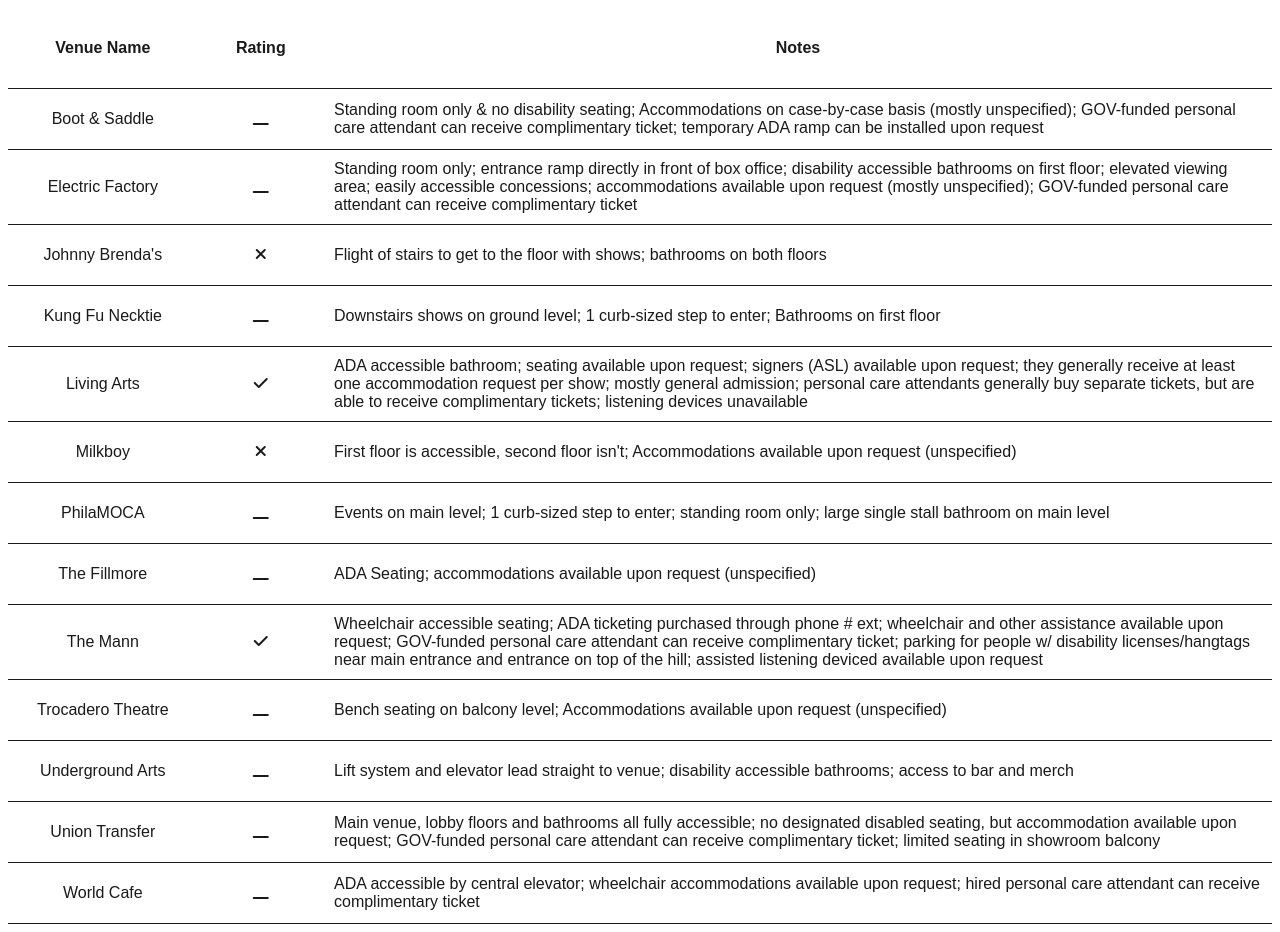
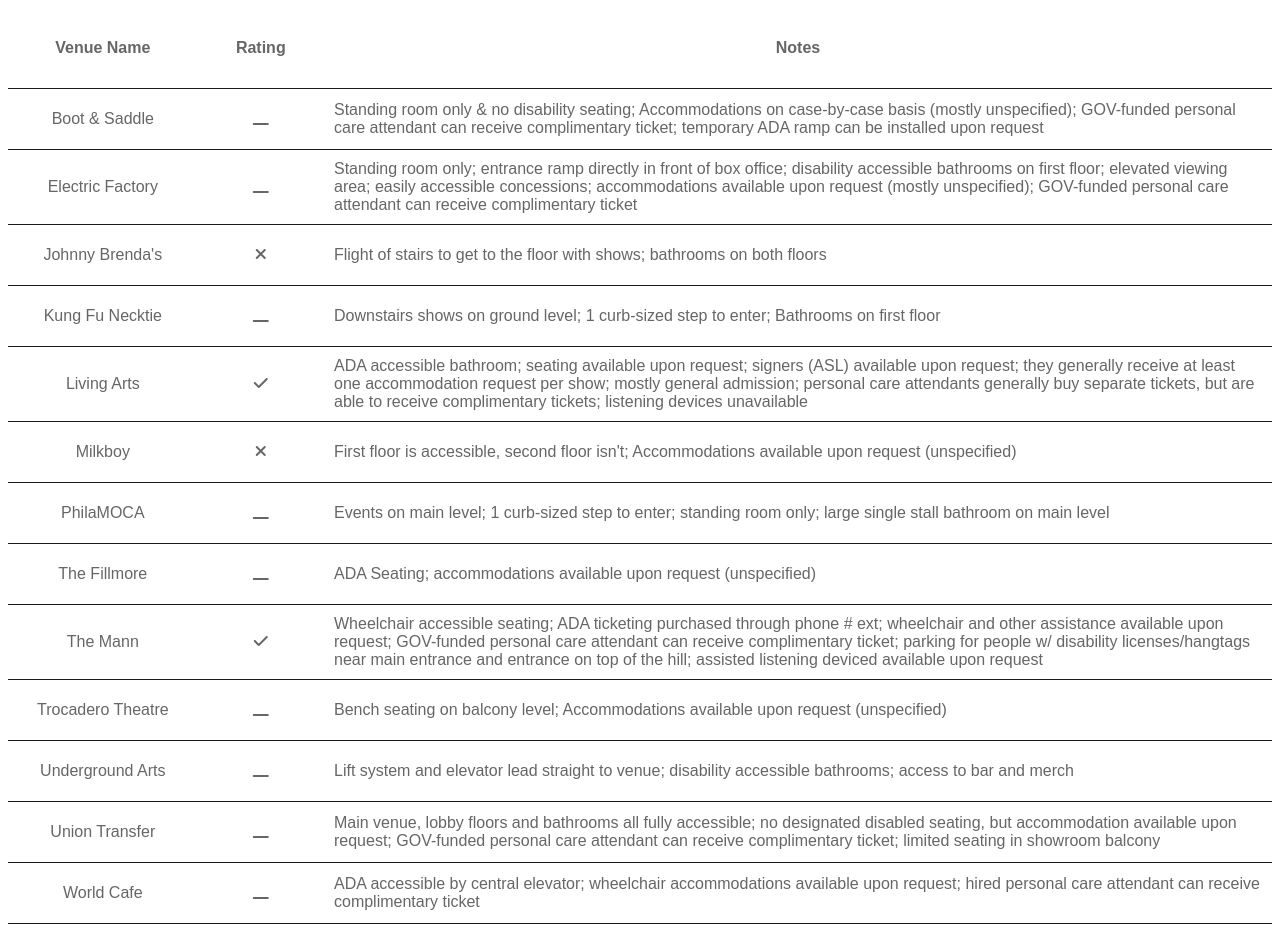
Before and after one commit to nlgjaconnect/nlgjaconnect.github.io, a plain HTML site: page philly-access/index3.html in a window 1280 px wide. Drawn offline with Linux system fonts and the light colour scheme.

Commit message:
changed font color to match site color

```diff
--- a/philly-access/index3.html
+++ b/philly-access/index3.html
@@ -3,7 +3,7 @@
 <style>
   body {
     font-family: sans-serif;
-    color: #1a1a1a;
+    color: #666;
   }
   table {
     border-collapse: collapse;
```
